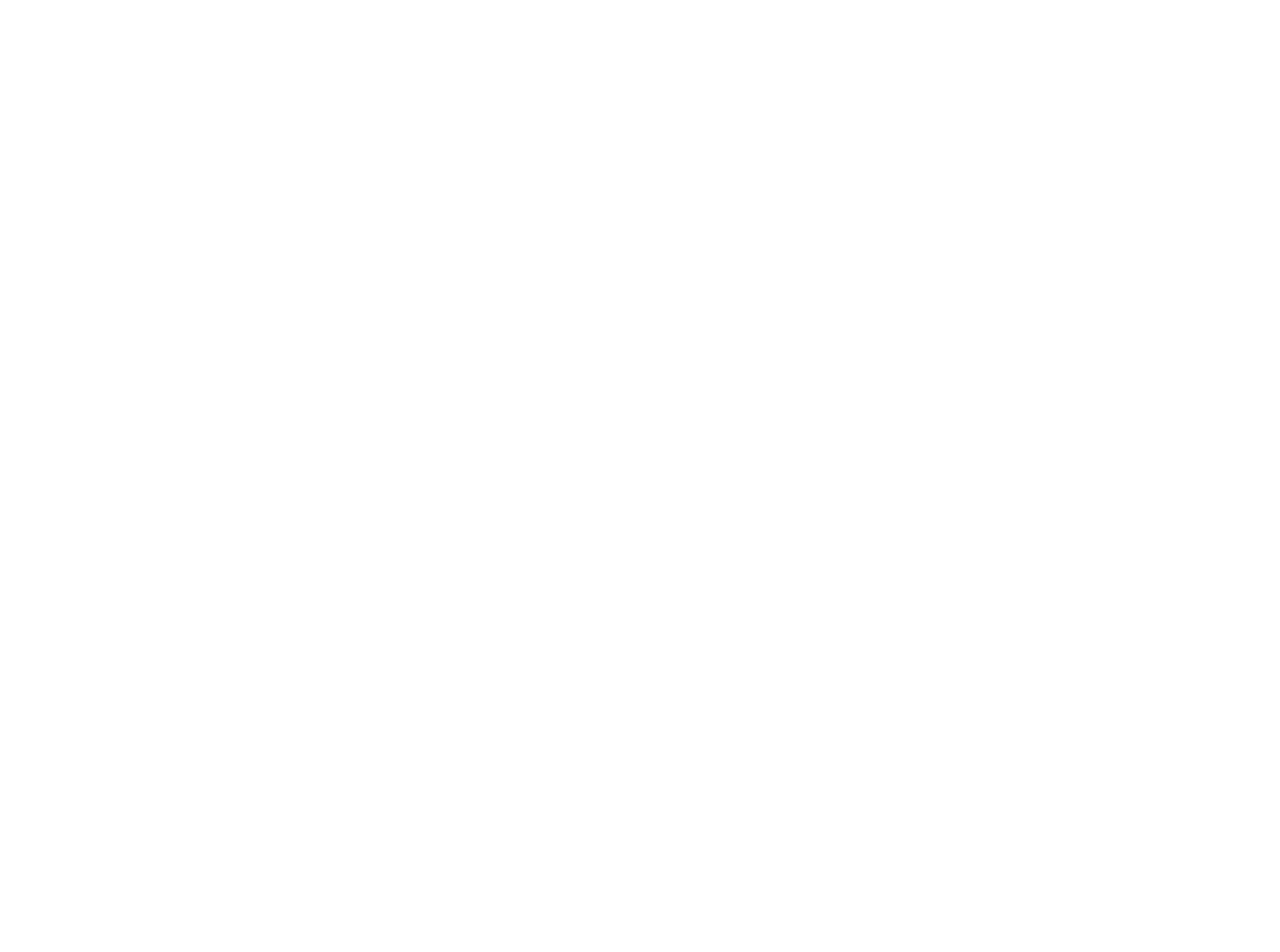
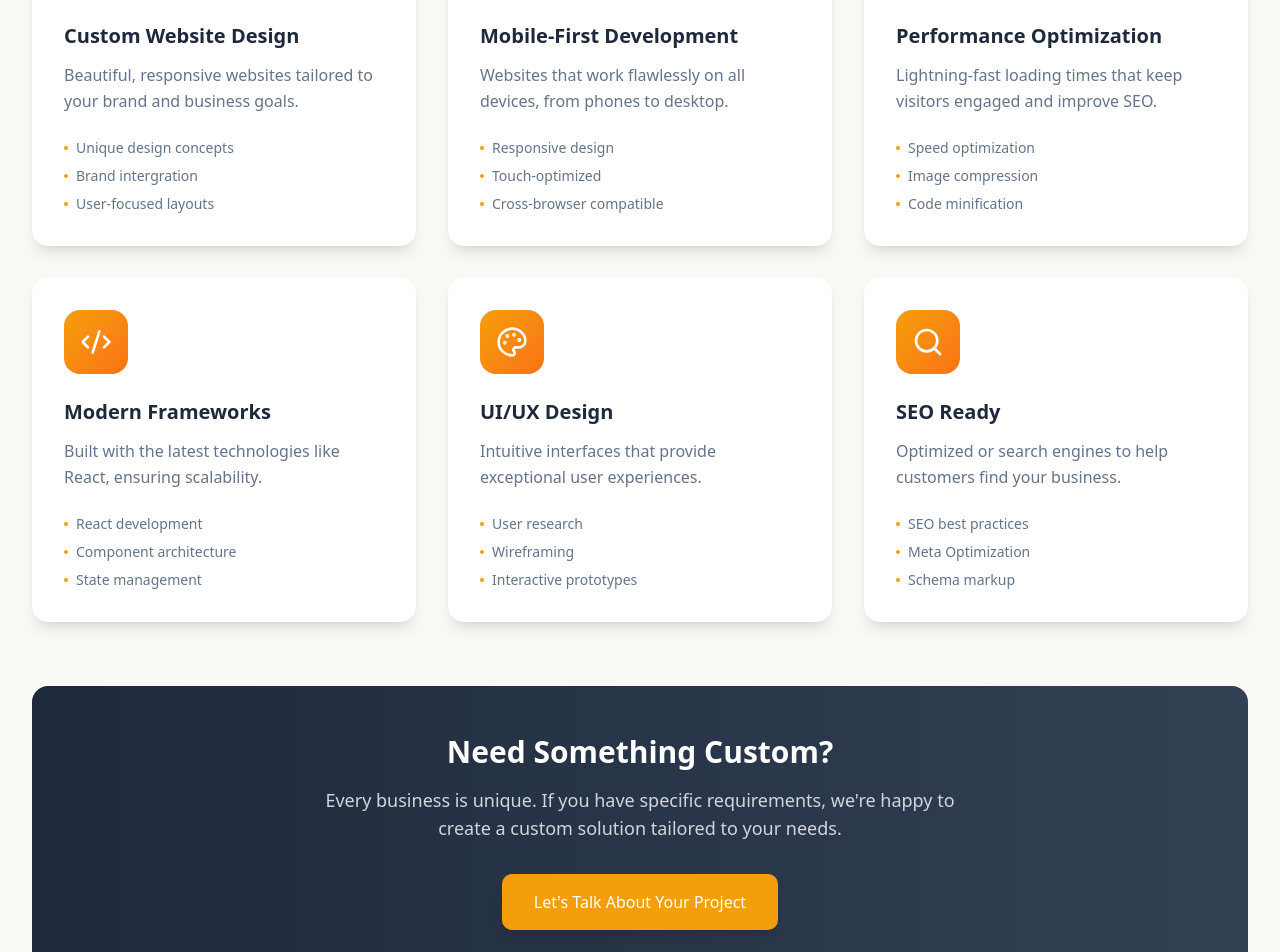
Before and after one commit to rmathew21/roboWebSolutions, a React (Vite) app: page / in a window 1280 px wide. Shown: the part 3280-4232 px from the top of the page. Before the commit the page ends 3211 px from the top, so only its background shows below. Built offline with nearby package versions, Linux system fonts and the light colour scheme.

Commit message:
added Services component and updated App.jsx

```diff
--- a/src/App.jsx
+++ b/src/App.jsx
@@ -4,6 +4,7 @@
 import { About } from './components/About';
 import { ProjectModal } from './components/ProjectModal';
 import { Projects } from './components/Projects';
+import { Services } from './components/Services';
 import { Footer } from './components/Footer';
 
 export default function App() {
@@ -21,6 +22,7 @@
       <About />
       {/* <ProjectModal /> */}
       <Projects />
+      <Services />
       <Footer />
 
     </div>
--- a/src/components/Services.jsx
+++ b/src/components/Services.jsx
@@ -0,0 +1,105 @@
+import React from 'react';
+import { Layout, Smartphone, Zap, Code2, Palette, Search } from 'lucide-react';
+
+export function Services() {
+    const services = [
+        {
+            icon: Layout,
+            title: 'Custom Website Design',
+            description: 'Beautiful, responsive websites tailored to your brand and business goals.',
+            features: ['Unique design concepts', 'Brand intergration', 'User-focused layouts'],
+        },
+        {
+            icon: Smartphone,
+            title: 'Mobile-First Development',
+            description: 'Websites that work flawlessly on all devices, from phones to desktop.',
+            features: ['Responsive design', 'Touch-optimized', 'Cross-browser compatible'],
+        },
+        {
+            icon: Zap,
+            title: 'Performance Optimization',
+            description: 'Lightning-fast loading times that keep visitors engaged and improve SEO.',
+            features: ['Speed optimization', 'Image compression', 'Code minification'],
+        },
+        {
+            icon: Code2,
+            title: 'Modern Frameworks',
+            description: 'Built with the latest technologies like React, ensuring scalability.',
+            features: ['React development', 'Component architecture', 'State management'],
+        },
+        {
+            icon: Palette,
+            title: 'UI/UX Design',
+            description: 'Intuitive interfaces that provide exceptional user experiences.',
+            features: ['User research', 'Wireframing', 'Interactive prototypes'],
+        },
+        {
+            icon: Search,
+            title: 'SEO Ready',
+            description: 'Optimized or search engines to help customers find your business.',
+            features: ['SEO best practices', 'Meta Optimization', 'Schema markup'],
+        },
+    ];
+
+    return (
+        <section id="services" className="py-20 bg-[#FAF9F6]">
+            <div className="max-w-7xl mx-auto px-4 sm:px-6 lg:px-8">
+                <div className="text-center mb-16">
+                    <div className="inline-flex items-center px-4 py-2 bg-[#FEF3C7] text-[#F59E0B] rounded-full mb-4">
+                        <span className="text-sm font-medium">What We Offer</span>
+                    </div>
+                    <h2 className="text-4xl md:text-5xl font-bold text-[#1E293B] mb-4">
+                        Our Services
+                    </h2>
+                    <p className="text-xl text-[#64748B] max-w-2xl mx-auto">
+                        Comprehensive front-end development services to bring your vision to life
+                    </p>
+                </div>
+
+                <div className="grid md:grid-cols-2 lg:grid-cols-3 gap-8">
+                    {services.map((service, index) => {
+                        const Icon = service.icon;
+                        return (
+                            <div className="bg-white p-8 rounded-2xl shadow-lg hover:shadow-2x transition-all duration-300 group hover:-translate-y-2">
+                                <div className="w-16 h-16 bg-linear-to-br from-[#F59E0B] to-[#F97316] rounded-2xl flex items-center justify-center mb-6 group-hover:scale-110 transition-transform">
+                                    <Icon size={32} className="text-white" />
+                                </div>
+                                <h3 className="text-xl font-bold text-[#1E293B] mb-3">
+                                    {service.title}
+                                </h3>
+                                <p className="text-[#64748B] mb-6 leading-relaxed">
+                                    {service.description}
+                                </p>
+                                <ul className="space-y-2">
+                                    {service.features.map((feature, idx) => (
+                                        <li className="flex items-center text-sm text-[#64748B]">
+                                            <div className="w-1 5 h-1 5 bg-[#F59E0B] rounded-full mr-2"></div>
+                                            {feature}
+                                        </li>
+                                    ))}
+                                </ul>
+                            </div>
+                        );
+                    })}
+                </div>
+
+                <div className="mt-16 bg-linear-to-r from-[#1E293B] to-[#334155] rounded-2xl p-12 text-center">
+                    <h3 className="text-3xl font-bold text-white mb-4">
+                        Need Something Custom?
+                    </h3>
+                    <p className="text-lg text-gray-300 mb-8 max-w-2xl mx-auto">
+                        Every business is unique. If you have specific requirements, we're happy to create a custom solution tailored to your needs.
+                    </p>
+                    <button
+                        onClick={() => {
+                            const element = document.getElementById('contact');
+                            if (element) element.scrollIntoView({ behavior: 'smooth' });
+                        }}
+                        className="px-8 py-4 bg-[#F59E0B] text-white rounded-lg hover:bg- transition-colors font-medium shadow-lg">
+                            Let's Talk About Your Project
+                    </button>
+                </div>
+            </div>
+        </section>
+    );
+}
```
